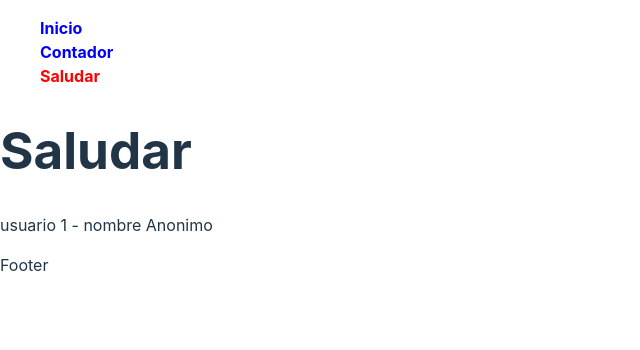
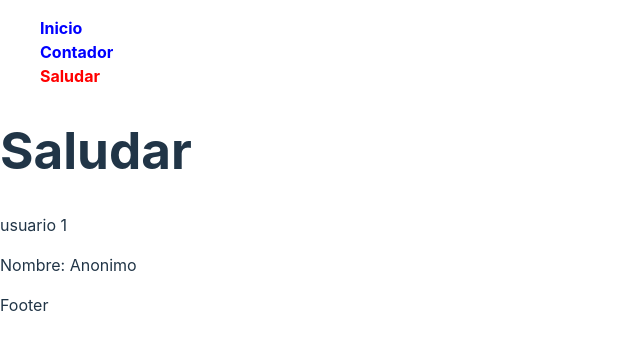
Before and after one commit to vasquezluis/practicas-auxiliaturas, a React (Vite) app in the folder 04_ejemploRutas/: page /saludar/1 in a window 1280 px wide. Shown: the top 350 px of the page, without its empty margins (0-640 px from the left). Built offline with nearby package versions, Linux system fonts and the light colour scheme.

Commit message:
added comments to code

```diff
--- a/04_ejemploRutas/src/components/_partials/NavBar.jsx
+++ b/04_ejemploRutas/src/components/_partials/NavBar.jsx
@@ -6,6 +6,11 @@ function NavBar() {
     <div>
       <ul>
         <li>
+          {/* NavLink es la alternativa a '<a></a>' de React */}
+          {/* NavLink puede recibir una funcion con 'isActive como parametro' */}
+          {/* Usamos 'isActive' para saber si el usuario hizo click en el link */}
+          {/* Se usa el operador ternario para aplicar la clase active o notActive */}
+          {/* La clase 'active' y 'notActive' estan declaradas en ./NavBar.css */}
           <NavLink
             className={({ isActive }) => (isActive ? "active" : "notActive")}
             to="/"
--- a/04_ejemploRutas/src/pages/Index.jsx
+++ b/04_ejemploRutas/src/pages/Index.jsx
@@ -1,18 +1,24 @@
-import { Link } from "react-router-dom"
+import { Link } from "react-router-dom";
 
 function Index() {
-
-  const userId = 1
-  const userName = 'Juana'
-  const userLastName = 'Hernandez'
+  const userId = 1;
+  const userName = "Juana";
+  const userLastName = "Hernandez";
 
   return (
     <div>
       <p>Inicio</p>
 
-      <Link to={`/saludar/${userId}?nombre=${userName}&apellido=${userLastName}`}>Saludar a usuario</Link>
+      {/* Link se usa para direccionar a otra pagina (HTML -> <a></a>) */}
+      {/* En este ejemplo se apunta a la ruta '/saludar' con el parametro 1, y las queries Juana Hernandez */}
+      {/* ej. /saludar/1?nombre=Juana&apellido=Hernandez */}
+      <Link
+        to={`/saludar/${userId}?nombre=${userName}&apellido=${userLastName}`}
+      >
+        Saludar a usuario
+      </Link>
     </div>
-  )
+  );
 }
 
-export default Index
+export default Index;
--- a/04_ejemploRutas/src/pages/Saludar.jsx
+++ b/04_ejemploRutas/src/pages/Saludar.jsx
@@ -3,18 +3,25 @@ import { useParams, useLocation } from "react-router-dom";
 function Saludar() {
   const search = useLocation().search;
 
+  // * -> parametros en la URL: id
   const params = new URLSearchParams(search);
+  // * obtenemos {id} de params porque asi lo declaramos en las rutas (App.jsx)
+  const { id } = useParams();
+
+  // * -> queries, pueden existir o no
+  // (ejemplo) -> http:localhost:5173/saludar/1?nombre=Luis&apellido=Vasquez
   const nombre = params.get("nombre");
   const apellido = params.get("apellido");
-
-  const { id } = useParams();
 
   return (
     <div>
       <h1>Saludar</h1>
+      <p>usuario {id}</p>
       <p>
-        usuario {id} - nombre{" "}
-        {nombre && apellido ? `${nombre} ${apellido}` : "Anonimo"}
+        {/* operador ternario -> expresion ? then : else */}
+        {/* El operador ternario revisa si nombre y apellido existen para imprimirlos, de los contrario imprime 'Anonimo' */}
+        {/* backtick -> `` (comillas invertidas ⤵) se usa para combinar texto normal y, variables o expresiones */}
+        Nombre: {nombre && apellido ? `${nombre} ${apellido}` : "Anonimo"}
       </p>
     </div>
   );
```
Also changed, not shown: 04_ejemploRutas/src/App.jsx (+10 -2 lines).
